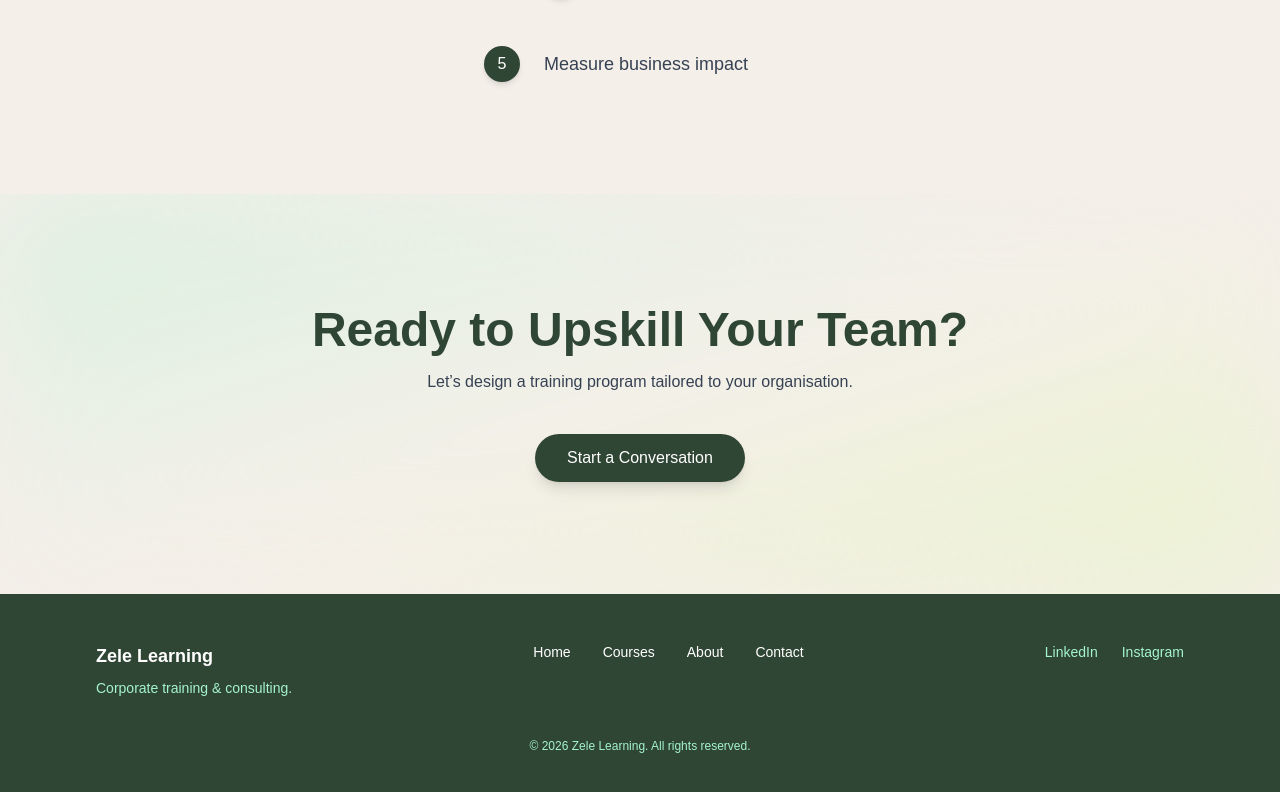
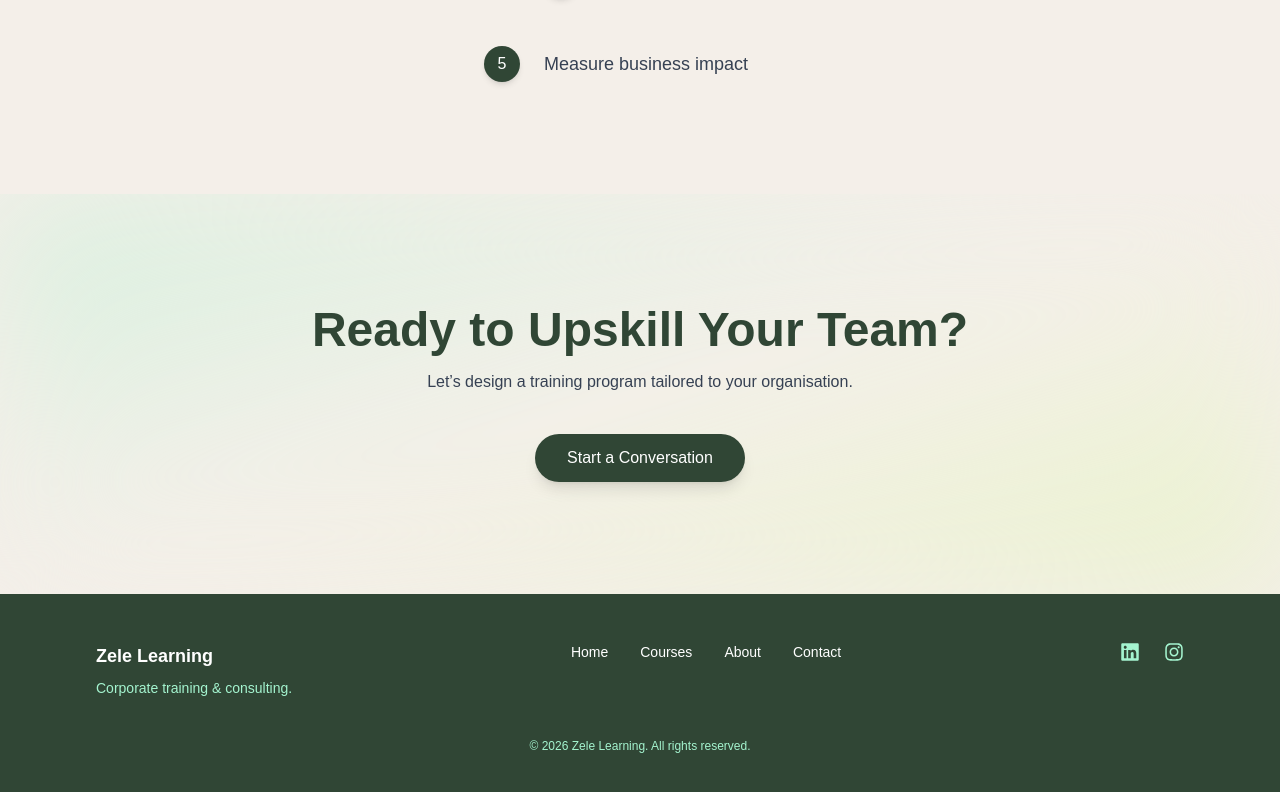
Before and after one commit to noorbleh/zelelearning, a Next.js app in the folder frontend/: page / in a window 1280 px wide. Shown: the part 3332-4124 px from the top of the page. Built offline with nearby package versions, Linux system fonts and the light colour scheme.

Commit message:
update: Zèle metadata, favicon, and footer icons

```diff
--- a/frontend/app/components/Footer.tsx
+++ b/frontend/app/components/Footer.tsx
@@ -2,6 +2,7 @@
 
 import Link from "next/link"
 import { motion } from "framer-motion"
+import { FaInstagram, FaLinkedin } from "react-icons/fa"
 
 export default function Footer() {
   return (
@@ -28,27 +29,31 @@ export default function Footer() {
           ))}
         </div>
 
-        {/* Social Links Placeholder */}
-        <div className="flex gap-6 text-sm">
+        {/* Social Icons */}
+        <div className="flex gap-6">
+
           <motion.a
-            whileHover={{ y:-3 }}
-            href="#"
+            whileHover={{ y: -3 }}
+            href="https://www.linkedin.com/in/z%C3%A8le-learning-5a293a3a6"
             target="_blank"
             rel="noopener noreferrer"
             className="text-emerald-200 hover:text-white transition"
+            aria-label="LinkedIn"
           >
-            LinkedIn
+            <FaLinkedin size={20} />
           </motion.a>
 
           <motion.a
-            whileHover={{ y:-3 }}
+            whileHover={{ y: -3 }}
             href="https://www.instagram.com/zelelearning"
             target="_blank"
             rel="noopener noreferrer"
             className="text-emerald-200 hover:text-white transition"
+            aria-label="Instagram"
           >
-            Instagram
+            <FaInstagram size={20} />
           </motion.a>
+
         </div>
 
       </div>
--- a/frontend/app/layout.tsx
+++ b/frontend/app/layout.tsx
@@ -16,8 +16,11 @@ const geistMono = Geist_Mono({
 })
 
 export const metadata: Metadata = {
-  title: "Zele Learning",
+  title: "Zèle Learning",
   description: "Future-ready corporate training",
+  icons: {
+    icon: "/favicon.ico",
+  },
 }
 
 export default function RootLayout({
```
Also changed, not shown: 1 other file (tests, documents, lock files or other folders).
